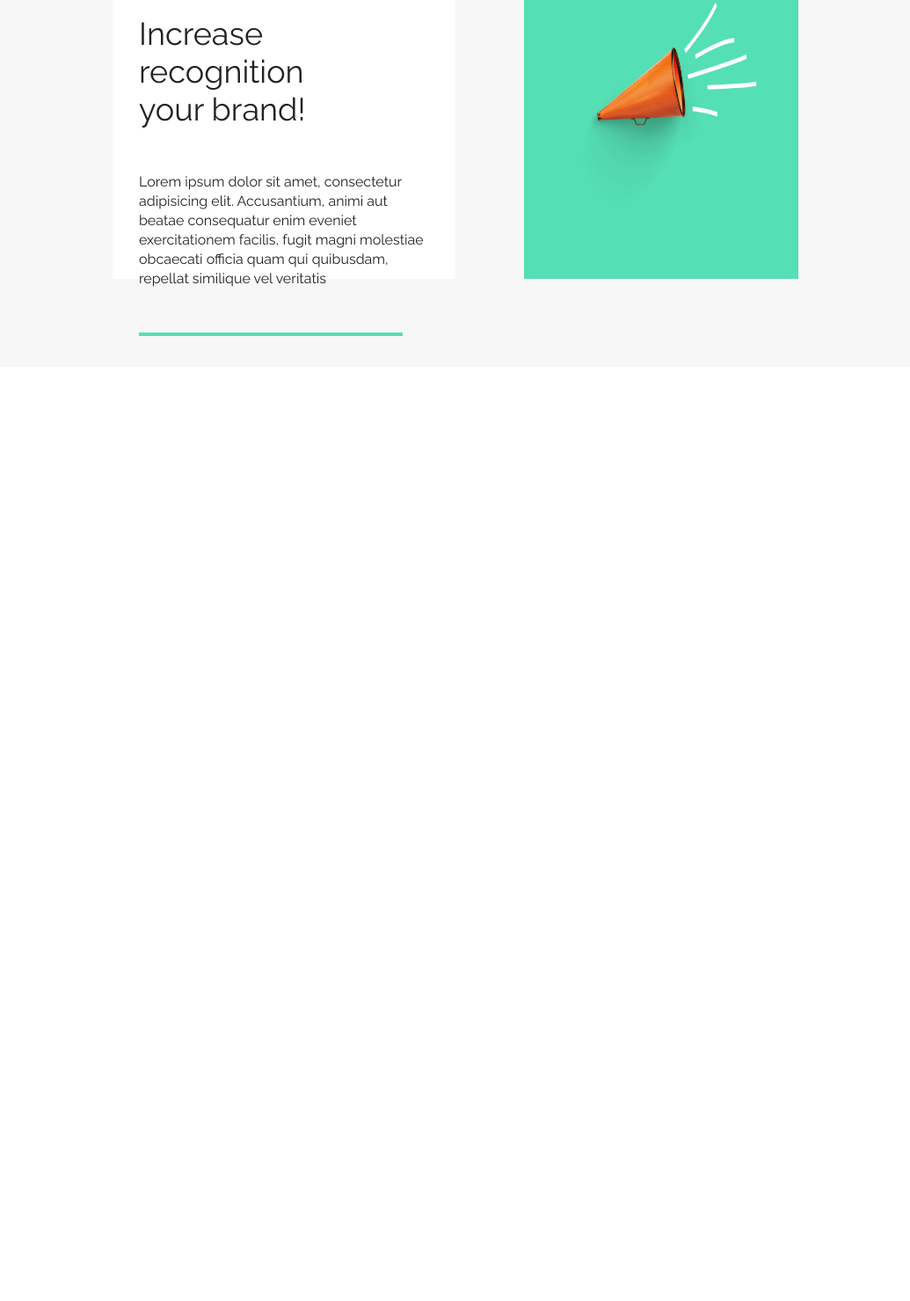
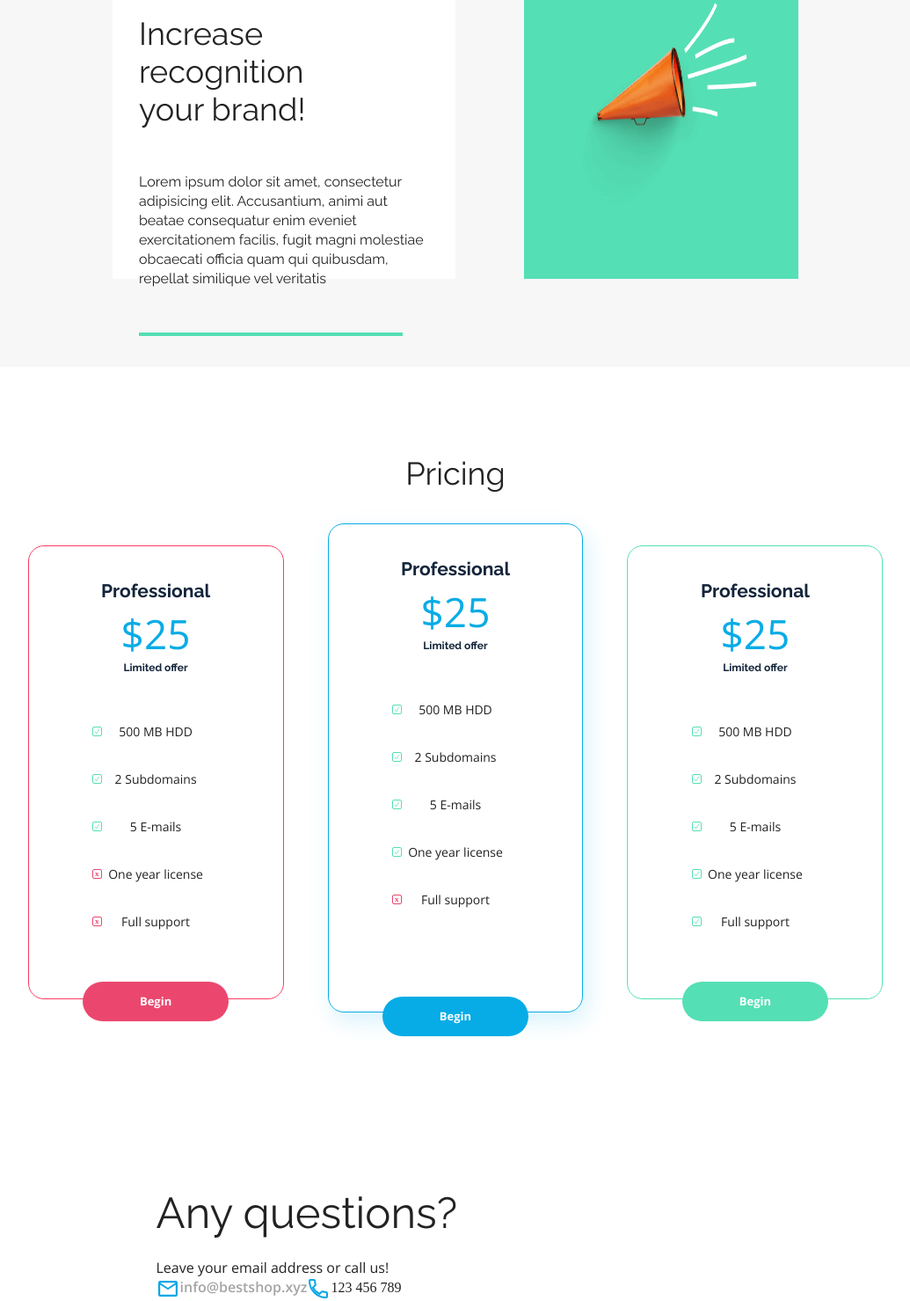
Before and after one commit to Mankowski92/BestShop-LandingPage, a plain HTML site: page index.html in a window 1280 px wide. Shown: the part 2519-3998 px from the top of the page at 88% size, without its empty margins (122-1157 px from the left). Before the commit the page ends 2936 px from the top, so only its background shows below. Drawn offline with nearby package versions, Linux system fonts and the light colour scheme.

Commit message:
Five sections completed

```diff
--- a/css/style.css
+++ b/css/style.css
@@ -25,9 +25,9 @@ body {
 
 .header__link {
   text-decoration: none;
-    color: #A5A5A5;
+  color: #a5a5a5;
   font-size: 0.6875rem;
-    font-family: 'Open Sans', sans-serif;
+  font-family: "Open Sans", sans-serif;
   line-height: 15px;
   letter-spacing: 3px;
   font-weight: 700;
@@ -38,14 +38,14 @@ body {
 }
 
 .header__link:hover {
-    border-bottom: 4px solid #08A6E4;
+  border-bottom: 4px solid #08a6e4;
   color: black;
 }
 
 .span-logo {
-    color: #08A6E4;
+  color: #08a6e4;
   font-size: 2rem;
-    font-family: 'Raleway', sans-serif;
+  font-family: "Raleway", sans-serif;
   line-height: 2.375rem;
   font-weight: 300;
   padding: 18px 0;
@@ -62,10 +62,9 @@ body {
 .banner-img {
   display: block;
   width: 100%;
-
 }
 h1 {
-    font-family: 'Raleway', sans-serif;
+  font-family: "Raleway", sans-serif;
   font-size: 3.0625rem;
   line-height: 59px;
   padding-top: 138px;
@@ -74,16 +73,16 @@ h1 {
 }
 
 .banner-p {
-    font-family: 'Open Sans', sans-serif;
+  font-family: "Open Sans", sans-serif;
   font-size: 1rem;
   line-height: 1.375rem;
   padding-bottom: 38px;
 }
 
 .btn-banner {
-    box-shadow: 5px 10px 14px #07ACE629;
+  box-shadow: 5px 10px 14px #07ace629;
   border-radius: 40px;
-    background-color: #08A6E4;
+  background-color: #08a6e4;
   padding: 22px 157px;
   text-decoration: none;
   color: white;
@@ -100,7 +99,7 @@ h1 {
 /* Section banner complete. Beggining of styling main part */
 
 h2 {
-    font-family: 'Raleway', sans-serif;
+  font-family: "Raleway", sans-serif;
   font-size: 2.25rem;
   letter-spacing: 0;
   text-align: center;
@@ -122,16 +121,16 @@ h2 {
 }
 
 .icon-section-description {
-    font-family: 'Raleway', sans-serif;
+  font-family: "Raleway", sans-serif;
   font-size: 17px;
   line-height: 20px;
   letter-spacing: 0;
-    color: #A5A5A5;
+  color: #a5a5a5;
   padding-bottom: 7.5rem;
 }
 
 .icon-section-number {
-    font-family: 'Raleway', sans-serif;
+  font-family: "Raleway", sans-serif;
   font-size: 20px;
   line-height: 24px;
   letter-spacing: 6px;
@@ -147,10 +146,9 @@ h2 {
   height: 63px;
   border-radius: 50%;
   position: relative;
-
 }
 .icon-bgc--colorRed {
-    background-color: #FB3B64;
+  background-color: #fb3b64;
 }
 
 .icon-bgc img {
@@ -165,7 +163,7 @@ h2 {
 }
 
 .icon-bgc--colorBlue {
-    background-color: #08A6E4;
+  background-color: #08a6e4;
 }
 
 .icon-bgc img {
@@ -184,7 +182,7 @@ h2 {
 }
 
 .icon-bgc--colorGreen {
-    background-color: #55DFB4;
+  background-color: #55dfb4;
 }
 
 .icon-bgc img {
@@ -202,7 +200,7 @@ h2 {
 }
 
 .three-boxes-container {
-    background-color: #F7F7F7;
+  background-color: #f7f7f7;
   padding: 100px 250px;
 }
 
@@ -216,14 +214,14 @@ h2 {
 }
 
 h3 {
-    font-family: 'Raleway', sans-serif;
+  font-family: "Raleway", sans-serif;
   font-size: 2.25rem;
   line-height: 2.6875rem;
   letter-spacing: 0;
 }
 
 .p-first-boxie-row1 {
-    font-family: 'Raleway', sans-serif;
+  font-family: "Raleway", sans-serif;
   line-height: 1.375rem;
   padding: 50px 150px 0 0;
   position: relative;
@@ -231,7 +229,7 @@ h3 {
 
 .p-first-boxie-row1::after {
   content: "";
-    border-bottom: 4px solid #FB3B64;
+  border-bottom: 4px solid #fb3b64;
   display: block;
   position: absolute;
   width: 300px;
@@ -255,12 +253,12 @@ h3 {
   width: 65%;
 }
 
-.row2-box{
+.row2-box {
   display: flex;
   padding-top: 40px;
 }
 
-.first-boxie-row2{
+.first-boxie-row2 {
   width: 50%;
 }
 
@@ -272,18 +270,17 @@ h3 {
 .phoneImg {
   max-width: 55%;
   margin: 0 70px;
-
 }
 
 .p-second-boxie-row2 {
-    font-family: 'Raleway', sans-serif;
+  font-family: "Raleway", sans-serif;
   line-height: 1.375rem;
   padding: 50px 30px 50px 0;
 }
 
 .p-second-boxie-row2::after {
   content: "";
-    border-bottom: 4px solid #08A6E4;
+  border-bottom: 4px solid #08a6e4;
   display: block;
   position: absolute;
   width: 300px;
@@ -297,7 +294,7 @@ h3 {
   height: 370px;
 }
 
-.row3-first-boxie{
+.row3-first-boxie {
   width: 50%;
   height: 370px;
   padding: 70px 30px;
@@ -307,7 +304,7 @@ h3 {
 .row3-second-boxie {
   width: 40%;
   height: 100%;
-    background-color: #55DFB4;
+  background-color: #55dfb4;
   position: relative;
 }
 
@@ -321,15 +318,149 @@ h3 {
 }
 
 .p-first-boxie-row3 {
-    font-family: 'Raleway', sans-serif;
+  font-family: "Raleway", sans-serif;
   line-height: 1.375rem;
   padding-top: 50px;
 }
 
 .p-first-boxie-row3::after {
   content: "";
-    border-bottom: 4px solid #55DFB4;
+  border-bottom: 4px solid #55dfb4;
   display: block;
   position: absolute;
   width: 300px;
   padding-top: 50px;
+}
+
+.prices-conteiner {
+  margin: 0 12%;
+}
+
+.pricing-title {
+  text-align: center;
+  padding-top: 100px;
+}
+
+.all-prices-box {
+  display: flex;
+  justify-content: center;
+  padding: 60px 0;
+}
+/* duży 32% a małe 29% width*/
+.price-box {
+  border: 1px solid #07ace6;
+  border-radius: 18px;
+  display: flex;
+  align-items: center;
+  flex-direction: column;
+  width: 400px;
+  height: 100%;
+  padding-bottom: 60px;
+  position: relative;
+}
+
+.price-box-p1 {
+  font-family: "Raleway", sans-serif;
+  font-size: 1.3125rem;
+  font-weight: 700;
+  color: #13253b;
+  padding-top: 40px;
+  padding-bottom: 15px;
+}
+
+.price-box-p2 {
+  font-family: "Open Sans", sans-serif;
+  font-size: 2.875rem;
+  font-weight: 400;
+  color: #07ace6;
+  padding-bottom: 10px;
+}
+
+.price-box-p3 {
+  font-family: "Raleway", sans-serif;
+  font-size: 0.75rem;
+  font-weight: 700;
+  color: #13253b;
+  padding-bottom: 40px;
+}
+
+.price-box-li {
+  font-family: "Open Sans", sans-serif;
+  font-size: 0.875rem;
+  padding: 20px 0;
+  text-align: center;
+    list-style-image: url("../assets/Ckechmark-1.svg");
+}
+
+.main-price-box {
+  margin-top: -25px;
+  margin-left: 50px;
+  margin-right: 50px;
+  padding-bottom: 100px;
+  box-shadow: 5px 10px 27px #07ace629;
+}
+
+.left-price-box {
+  border: 1px solid #fb3b64;
+}
+
+.right-price-box {
+  border: 1px solid #55dfb4;
+}
+
+.red-cross-li {
+  list-style-image: url("../assets/Close.svg");
+}
+
+.price-button {
+    position: absolute;
+    text-decoration: none;
+    bottom: -5%;
+    border-radius: 23px;
+    background-color: #EB476E;
+    padding: 16px 65px;
+    color: white;
+    font-family: "Open Sans", sans-serif;
+    font-size: 0.8125rem;
+    font-weight: 700;
+
+}
+.left-button {
+    background-color: #EB476E;
+}
+
+.main-button {
+    background-color: #07ACE6;
+}
+
+.right-button {
+    background-color: #55DFB4;
+}
+
+.p-form-and-quest {
+    font-family: "Open Sans", sans-serif;
+    line-height: 1.375rem;
+}
+
+.form-and-quest-container {
+    width: 70%;
+    margin: auto;
+    display: flex;
+    justify-content: space-between;
+    flex-direction: row-reverse;
+}
+
+.form-and-quest-column1 {
+    display: flex;
+    flex-direction: column;
+}
+
+.form-and-quest-title {
+    padding-bottom: 22px;
+}
+
+.form-and-quest-span {
+    font-family: "Open Sans", sans-serif;
+    color: #A5A5A5;
+    font-weight: 600;
+}
--- a/index.html
+++ b/index.html
@@ -107,5 +107,65 @@
         </div>
     </div>
 </section>
+<section>
+    <div class="prices-conteiner">
+        <h3 class="pricing-title">Pricing</h3>
+        <div class="all-prices-box">
+
+            <div class="price-box left-price-box">
+                <p class="price-box-p1">Professional</p>
+                <p class="price-box-p2">$25</p>
+                <p class="price-box-p3">Limited offer</p>
+                <ul>
+                    <li class="price-box-li">500 MB HDD</li>
+                    <li class="price-box-li">2 Subdomains</li>
+                    <li class="price-box-li">5 E-mails</li>
+                    <li class="price-box-li red-cross-li">One year license</li>
+                    <li class="price-box-li red-cross-li">Full support</li>
+                </ul>
+                <a class="price-button left-button" href="#">Begin</a>
+            </div>
+            <div class="price-box main-price-box">
+                <p class="price-box-p1">Professional</p>
+                <p class="price-box-p2">$25</p>
+                <p class="price-box-p3">Limited offer</p>
+                <ul>
+                    <li class="price-box-li">500 MB HDD</li>
+                    <li class="price-box-li">2 Subdomains</li>
+                    <li class="price-box-li">5 E-mails</li>
+                    <li class="price-box-li">One year license</li>
+                    <li class="price-box-li red-cross-li">Full support</li>
+                </ul>
+                <a class="price-button main-button" href="#">Begin</a>
+            </div>
+            <div class="price-box right-price-box">
+                <p class="price-box-p1">Professional</p>
+                <p class="price-box-p2">$25</p>
+                <p class="price-box-p3">Limited offer</p>
+                <ul>
+                    <li class="price-box-li">500 MB HDD</li>
+                    <li class="price-box-li">2 Subdomains</li>
+                    <li class="price-box-li">5 E-mails</li>
+                    <li class="price-box-li">One year license</li>
+                    <li class="price-box-li">Full support</li>
+                </ul>
+                <a class="price-button right-button" href="#">Begin</a>
+            </div>
+        </div>
+        <section class="form-and-quest-container">
+            <div class="form-and-quest-column1">
+
+            </div>
+            <div class="form-and-quest-column2">
+                <h1 class="form-and-quest-title">Any questions?</h1> <!-- mówiono nam, że nagłówki h powinny iść po kolei ale w tym wypadku nagłówek ma wymiary dokładnie jak h1 z pierwszej sekcji. Wydaje się być zasadnym jego ponowne użycie -->
+                <p class="p-form-and-quest">Leave your email address or call us!</p>
+                <div>
+                    <img src="assets/Mail%20Icon.svg"><span class="form-and-quest-span">info@bestshop.xyz</span><img src="assets/Phone%20Icon.svg"><span class="123 456 789">123 456 789</span>
+                </div>
+
+            </div>
+        </section>
+    </div>
+</section>
 </body>
 </html>
```
Lines whose indentation alone changed are shown as unchanged.
